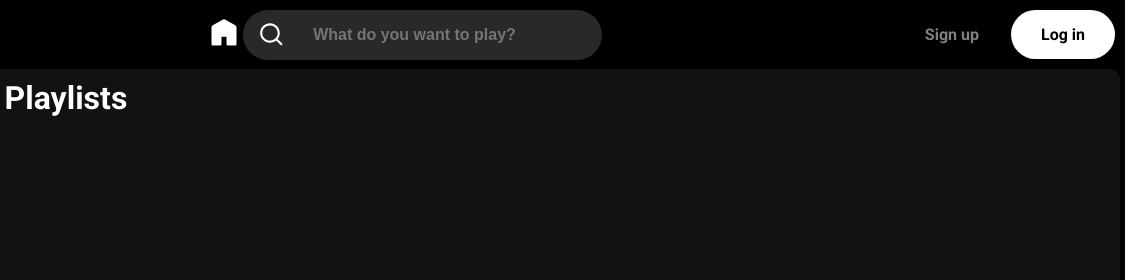
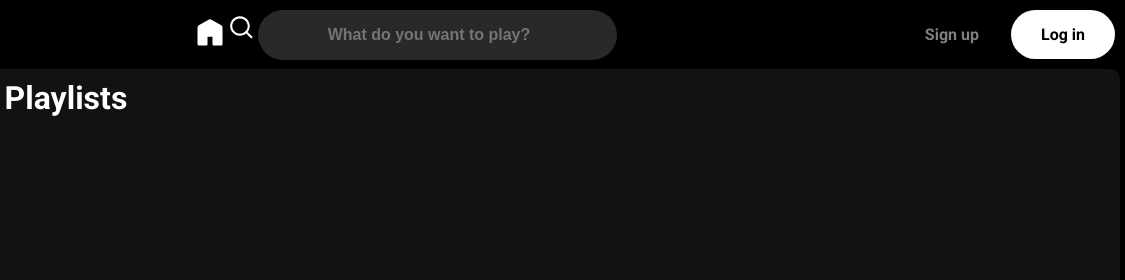
Before and after one commit to ossrndc/Commit2.0-ContestWEBD, a plain HTML site: page index.html in a window 1280 px wide. Shown: the top 280 px of the page, 155-1280 px from the left. Drawn offline with Linux system fonts and the light colour scheme; no server answers; a web font is replaced by a local one.

Commit message:
Position of hero modified

```diff
--- a/css/style.css
+++ b/css/style.css
@@ -24,11 +24,8 @@
     position: relative;
     margin-top: 6px;
 }
-.hero{
-    position: absolute;
-    top: 12px;
-    left: 50px;
-    z-index: 1;
+.parent-of-hero{
+    position: relative;
 }
 .kang{
     position: relative;
```
